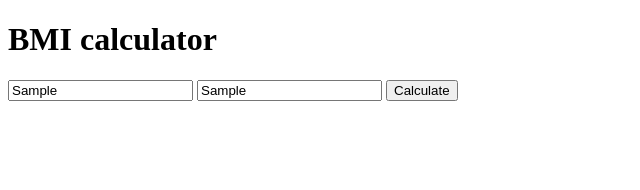
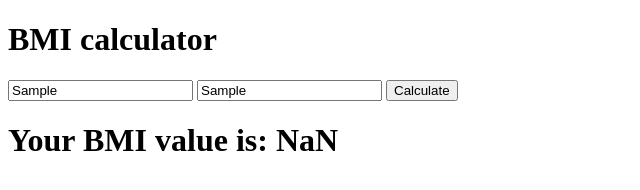
Before and after one commit to arunbhalli/bmi_calculator, a website: page src/index.html in a window 1280 px wide. Both pictures are taken after typing "Sample", "Sample" into the empty fields and a click on the button "Calculate". Shown: the whole page, without its empty margins (0-640 px from the left). Drawn offline with Linux system fonts and the light colour scheme.

Commit message:
bug fix for functionality for calculating

```diff
--- a/src/assets/js/bmiCalculator.js
+++ b/src/assets/js/bmiCalculator.js
@@ -0,0 +1,5 @@
+const  calculateMetricBMI = (weight, height) => {
+	let  result
+	result = (weight / ((height / 100) * (height / 100))).toFixed(2)
+	return  result
+}
--- a/src/assets/js/bmiUI.js
+++ b/src/assets/js/bmiUI.js
@@ -2,5 +2,6 @@ const calculateBMI = () => {
   let weightInput = document.getElementById('weight');
   let heightInput = document.getElementById('height');
   let results = calculateMetricBMI(weightInput.value, heightInput.value);
+  let displayResultsElement = document.getElementById('results');
   displayResultsElement.innerHTML = `<h1> Your BMI value is: ${results}</h1>`;
 };
--- a/src/index.html
+++ b/src/index.html
@@ -1,20 +1,27 @@
-<!DOCTYPE  html>
-<html  lang="en">
+<!DOCTYPE html>
+<html lang="en">
+
 <head>
-	<meta  charset="UTF-8">
-	<meta  name="viewport"  content="width=device-width, initial-scale=1.0">
-	<meta  http-equiv="X-UA-Compatible"  content="ie=edge">
-	<title >BMI Calculator</title>
+  <meta charset="UTF-8">
+  <meta name="viewport" content="width=device-width, initial-scale=1.0">
+  <meta http-equiv="X-UA-Compatible" content="ie=edge">
+  <title>BMI Calculator</title>
 </head>
+
 <body>
+
   <body>
     <h1>BMI calculator</h1>
-    <input  type="text"  id="weight"  placeholder="Your weight in kg">
-    <input  type="text"  id="height"  placeholder="Your height in cm">
-    <button  id="Calculate">Calculate</button>
-    <script  src="./assets/js/bmiCalculator.js"></script>
-	<script  src="./assets/js/bmiUI.js"></script>
-   </body>
-   </html>
+    <input type="text" id="weight" placeholder="Your weight in kg">
+    <input type="text" id="height" placeholder="Your height in cm">
+    <button onclick="calculateBMI()" id="Calculate">Calculate</button>
+    <div id="results"></div>
+
+    <script src="./assets/js/bmiCalculator.js"></script>
+    <script src="./assets/js/bmiUI.js"></script>
+  </body>
+
+</html>
 </body>
+
 </html>
```
Also changed, not shown: cypress/integration/userCanCheckTheirBmi.feature.js (+4 -4 lines).
